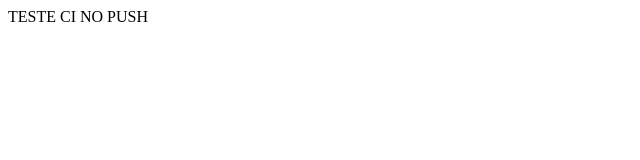
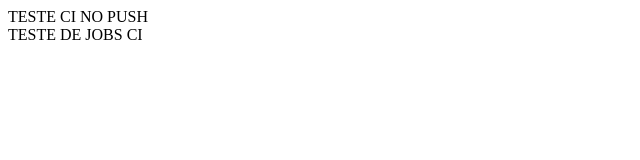
Before and after one commit to rafaelottdev/teste-ci-cd, a Next.js app: page / in a window 1280 px wide. Shown: the top 160 px of the page, without its empty margins (0-640 px from the left). Built offline with nearby package versions, Linux system fonts and the light colour scheme.

Commit message:
teste de jobs ci

```diff
--- a/src/app/page.tsx
+++ b/src/app/page.tsx
@@ -2,6 +2,7 @@ export default function Home() {
   return (
     <div>
       <section>TESTE CI NO PUSH</section>
+      <section>TESTE DE JOBS CI</section>
     </div>
   );
 }
```
